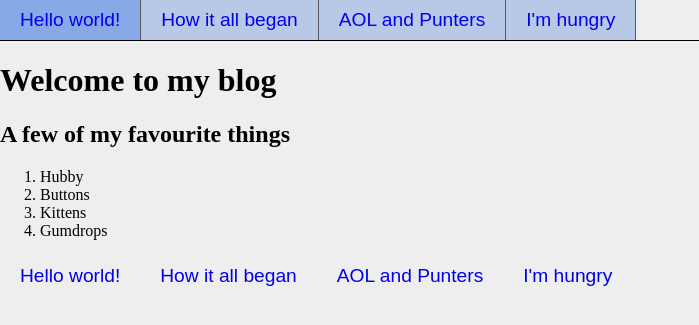
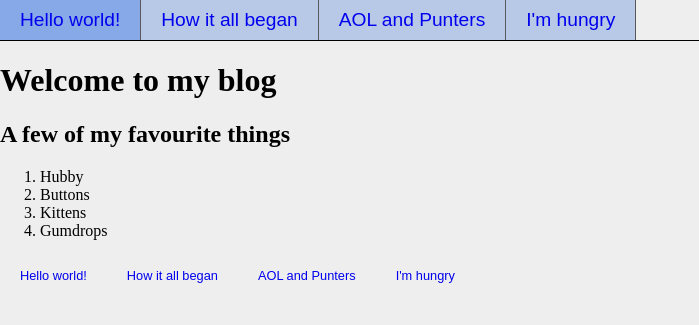
Before and after one commit to IrynaIglehart/Simple-Html-Lesson, a Jekyll site: the page built from index.html, in a window 1280 px wide. Shown: the top 325 px of the page, without its empty margins (0-699 px from the left). Built offline with Jekyll 4.4.1, drawn with Linux system fonts in a browser that asks for light colours.

Commit message:
font change

```diff
--- a/css/styles.css
+++ b/css/styles.css
@@ -53,7 +53,7 @@ ul {
 /* Styles for the footer navigation */
 .site-navf {
   /*border-bottom: 1px solid black;*/
-  font: 1.2em "Arial", sans-serif;
+  font: 0.8em "Arial", sans-serif;
 }
 
 .site-navf::after {
```
